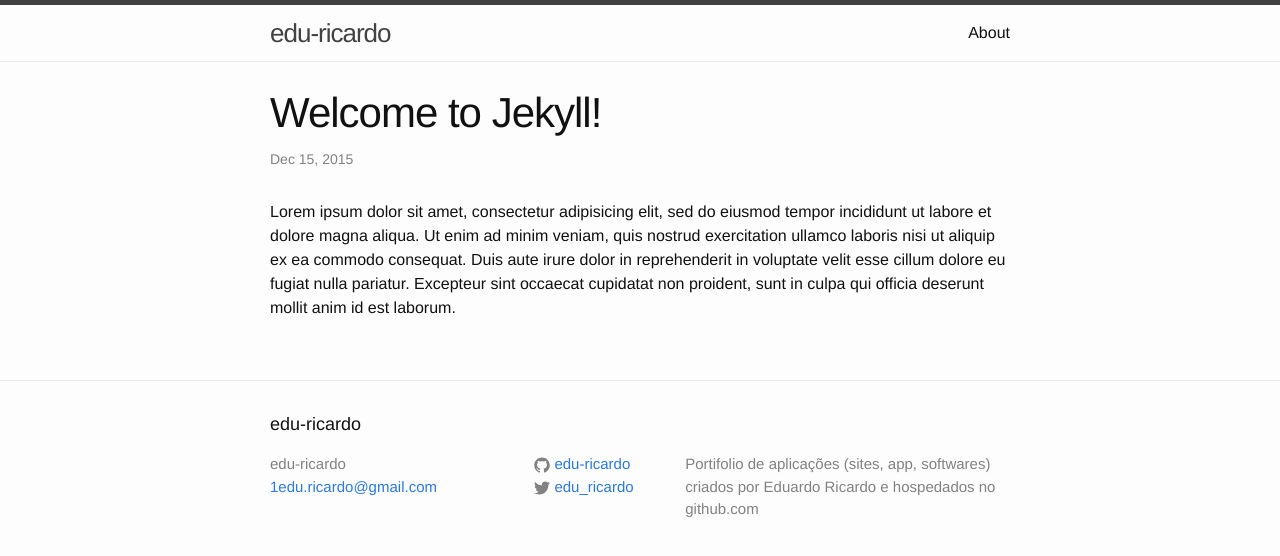
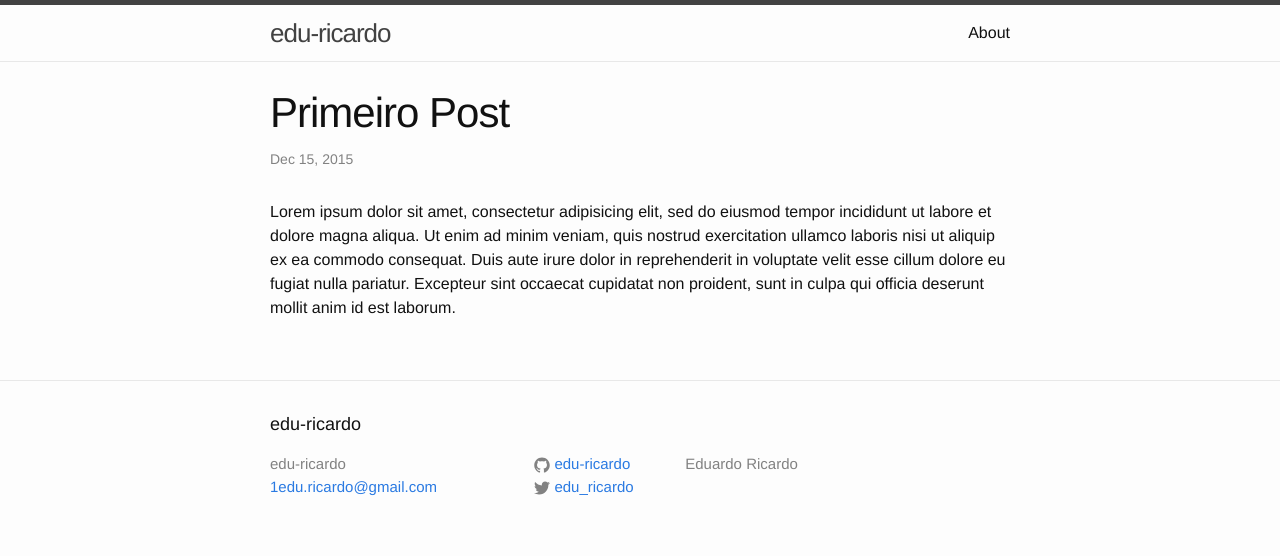
Before and after one commit to edu-ricardo/edu-ricardo, a Jekyll site: the page built from _posts/2015-12-15-first-post.html, in a window 1280 px wide. Shown: the top 556 px of the page. Built offline with Jekyll 4.4.1, drawn with Linux system fonts in a browser that asks for light colours; nearby versions of some CDN libraries; library files that are not in the unit come from our copies.

Commit message:
Testes com AngularJs

```diff
--- a/_config.yml
+++ b/_config.yml
@@ -15,6 +15,6 @@
 url: "http://edu-ricardo.github.io" # the base hostname & protocol for your site
 twitter_username: edu_ricardo
 github_username:  edu-ricardo
-
+author: Eduardo Ricardo
 # Build settings
 markdown: kramdown
--- a/_includes/footer.html
+++ b/_includes/footer.html
@@ -29,7 +29,7 @@
       </div>
 
       <div class="footer-col footer-col-3">
-        <p>{{ site.description }}</p>
+        <p>{{ site.author }}</p>
       </div>
     </div>
 
--- a/_includes/head.html
+++ b/_includes/head.html
@@ -8,7 +8,8 @@
 
   <link rel="stylesheet" href="{{ "/css/main.css" | prepend: site.baseurl }}">
   <link rel="canonical" href="{{ page.url | replace:'index.html','' | prepend: site.baseurl | prepend: site.url }}">
-  <link rel="stylesheet" type="text/css" href="../bower_components/angular/angular.min.js">
+  <script type="text/javascript" src="/bower_components/angular/angular.min.js"></script>
+  <script type="text/javascript" src="/scripts/app.js"></script>
   <link rel="alternate" type="application/rss+xml" title="{{ site.title }}" href="{{ "/feed.xml" | prepend: site.baseurl | prepend: site.url }}">
 
 </head>
--- a/_layouts/default.html
+++ b/_layouts/default.html
@@ -1,5 +1,5 @@
 <!DOCTYPE html>
-<html>
+<html ng-app="portifolio">
 
   {% include head.html %}
 
@@ -8,7 +8,7 @@
     {% include header.html %}
 
     <div class="page-content">
-      <div class="wrapper">
+      <div class="wrapper" ng-controller="CtrlMain">
         {{ content }}
       </div>
     </div>
--- a/_posts/2015-12-15-first-post.html
+++ b/_posts/2015-12-15-first-post.html
@@ -1,8 +1,7 @@
 ---
 layout: post
-title:  "Welcome to Jekyll!"
-date:   2015-12-14 22:43:27 -0200
-categories: jekyll update
+title:  "Primeiro Post"
+categories: lorem
 ---
 Lorem ipsum dolor sit amet, consectetur adipisicing elit, sed do eiusmod
 tempor incididunt ut labore et dolore magna aliqua. Ut enim ad minim veniam,
--- /dev/null
+++ b/scripts/app.js
@@ -0,0 +1,5 @@
+app = angular.module('portifolio',[]);
+
+app.controller('CtrlMain', ['$scope', function($scope){
+	$scope.teste = 10;
+}]);
```
